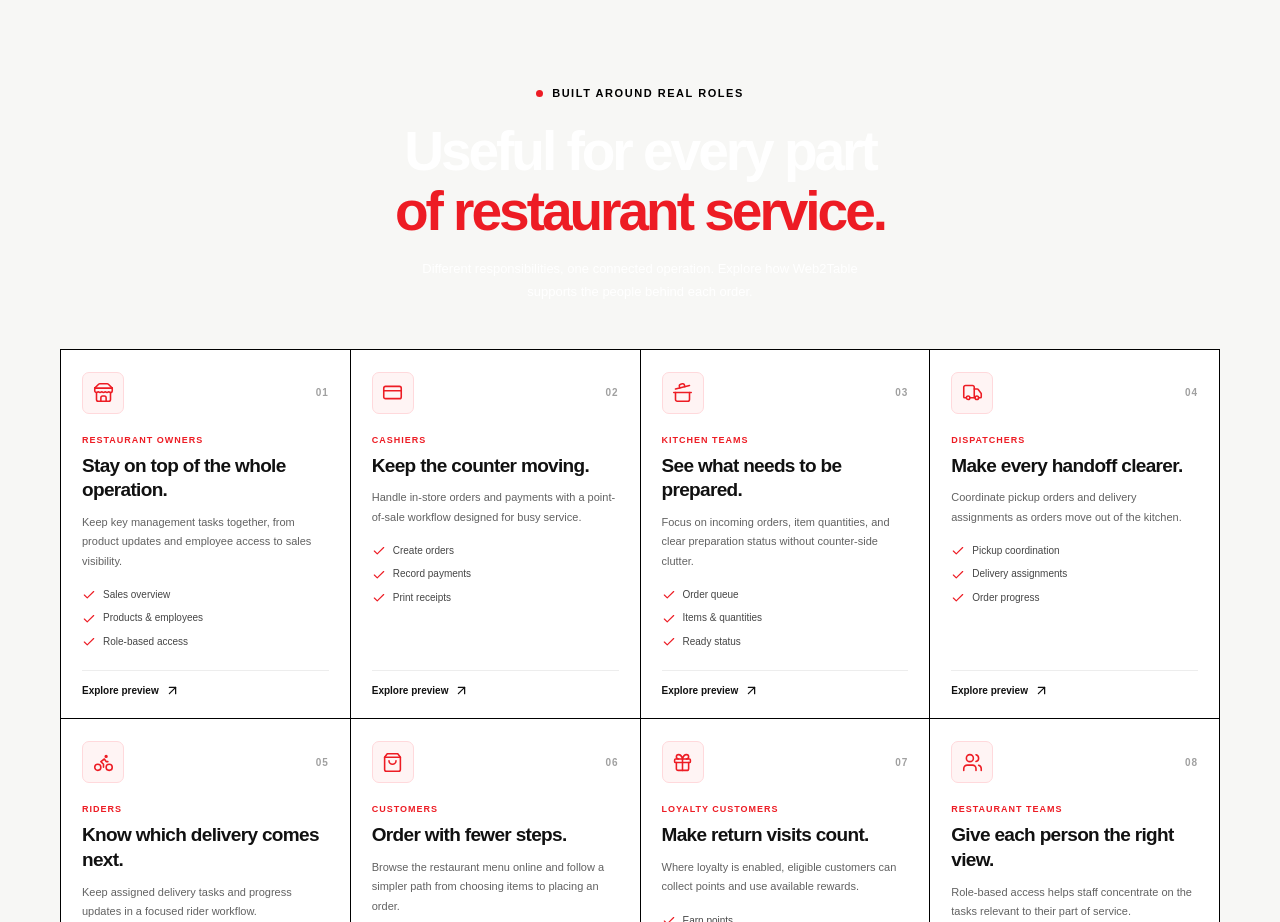
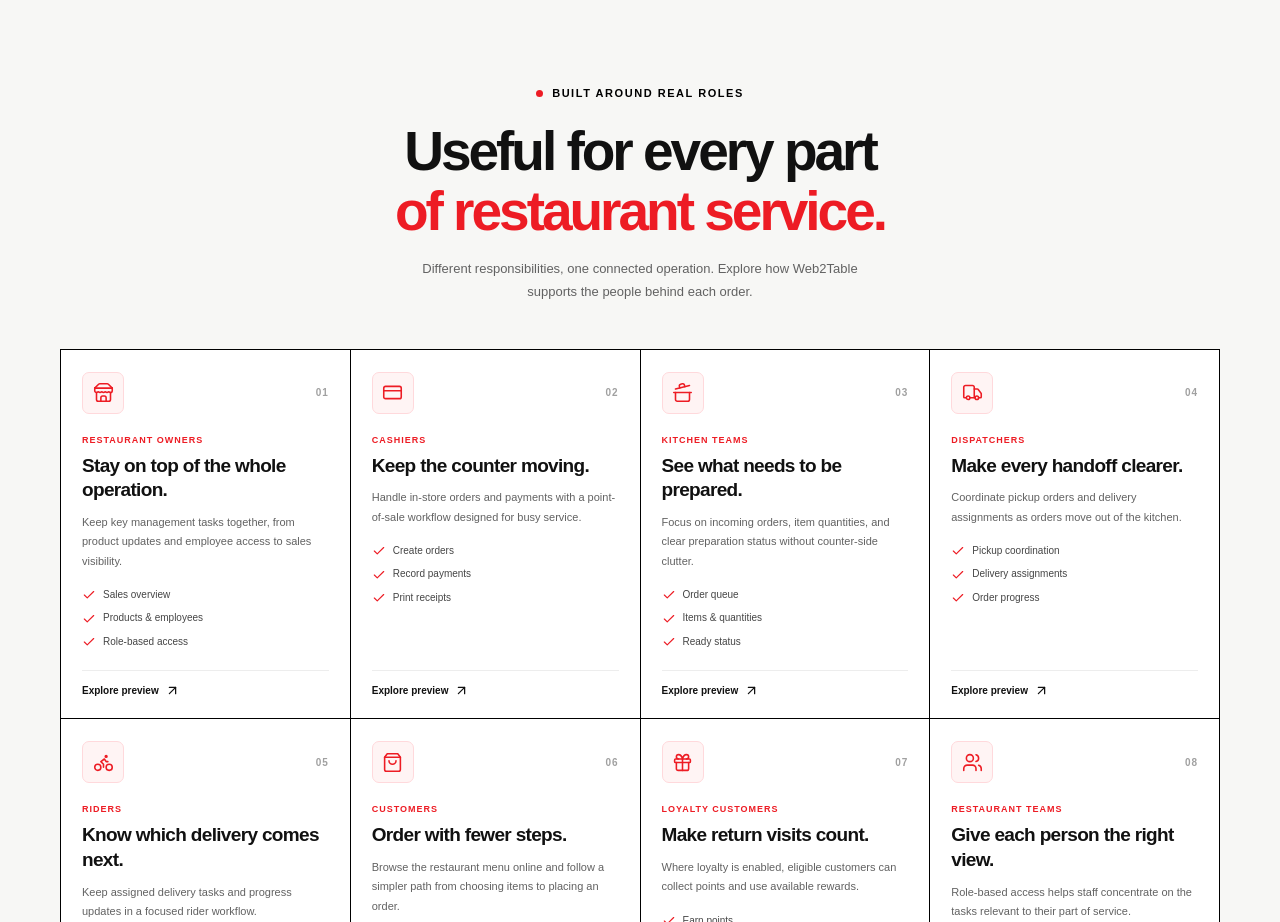
Before and after one commit to Jrnotjunior/web2table.io, a React (Vite) app: page / in a window 1280 px wide. Shown: the part 3340-4262 px from the top of the page. Built offline with nearby package versions, Linux system fonts and the light colour scheme.

Commit message:
Fix solutions section heading contrast

```diff
--- a/src/styles/app.css
+++ b/src/styles/app.css
@@ -594,3 +594,9 @@ body, .site-header, .main-nav, .platform-section, .solutions-section,
   .solutions-bottom-note p { min-width: calc(100% - 60px); }
   .solutions-bottom-note > a { margin-left: 55px; }
 }
+
+
+/* Fix Solutions heading contrast against its light section background. */
+.solutions-section .section-heading h2 { color: #111111; }
+.solutions-section .section-heading h2 span { color: #ED1C24; }
+.solutions-section .section-heading > p { color: #626262; }
```
